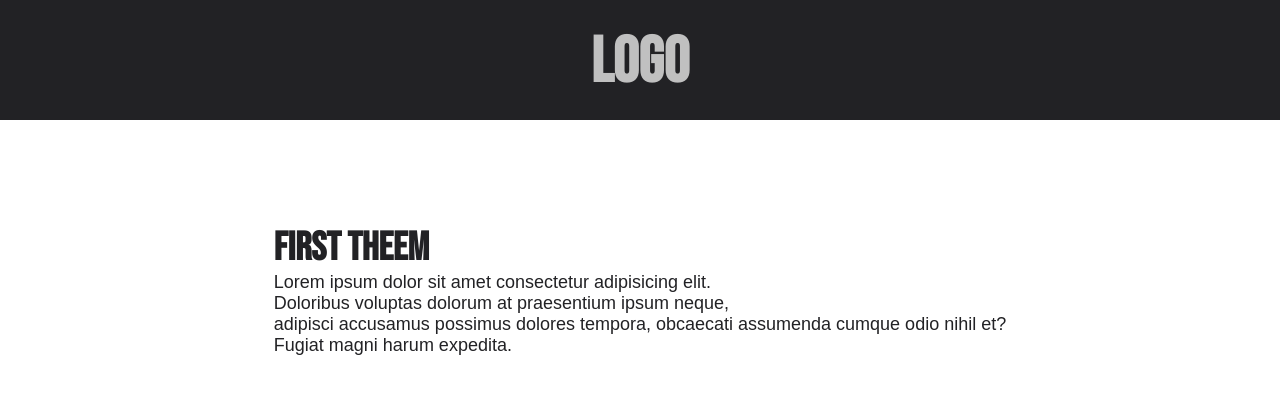
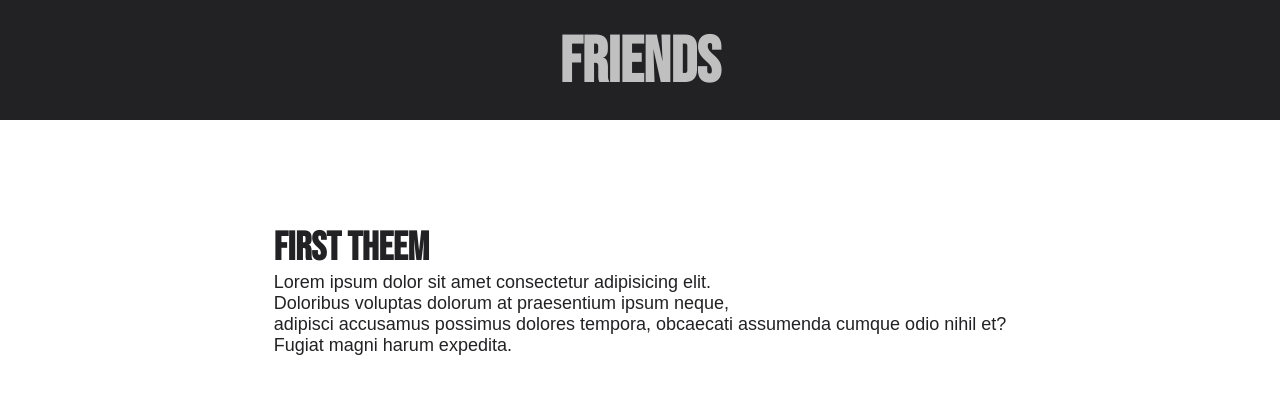
Before and after one commit to DanyloUserGit/template.github.io, a plain HTML site: page index.html in a window 1280 px wide. Shown: the top 398 px of the page. Drawn offline with Linux system fonts and the light colour scheme; a web font is replaced by a local one.

Commit message:
Update index.html

```diff
--- a/index.html
+++ b/index.html
@@ -19,7 +19,7 @@
 <body>
     <div class="page">
         <div class="header">
-            <h1 class="logo">logo</h1>
+            <h1 class="logo">Friends</h1>
         </div>
         <div class="main-content">
             <div class="text-wrapper">
```
